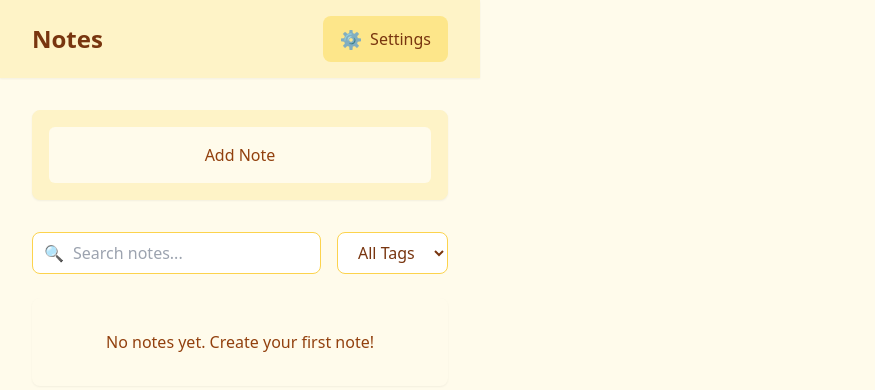
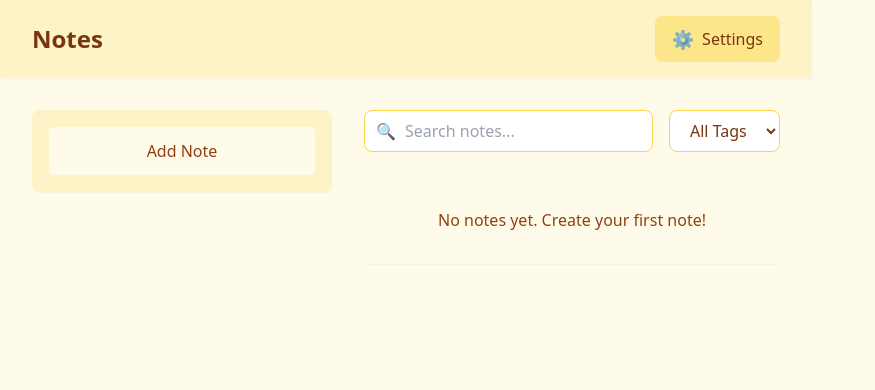
Before and after one commit to alireza-abdii/Notes-Manager, a React (Vite) app: page / in a window 1280 px wide. Shown: the top 390 px of the page, without its empty margins (0-875 px from the left). Built offline with nearby package versions, Linux system fonts and the light colour scheme; a web font is replaced by a local one.

Commit message:
improve design

```diff
--- a/src/App.tsx
+++ b/src/App.tsx
@@ -5,9 +5,13 @@ import { NoteList } from './features/notes/components/NoteList';
 function App() {
   return (
     <Layout>
-      <div className="space-y-8">
-        <NoteForm />
-        <NoteList />
+      <div className="grid gap-8 lg:grid-cols-[300px,1fr]">
+        <div className="lg:sticky lg:top-20">
+          <NoteForm />
+        </div>
+        <div>
+          <NoteList />
+        </div>
       </div>
     </Layout>
   );
--- a/src/components/Layout.tsx
+++ b/src/components/Layout.tsx
@@ -16,7 +16,7 @@ export function Layout({ children }: LayoutProps) {
       className={`min-h-screen bg-amber-50 text-amber-900 dark:bg-slate-900 dark:text-slate-100 ${isRTL ? 'font-vazir' : ''}`}
       dir={isRTL ? 'rtl' : 'ltr'}
     >
-      <header className="sticky top-0 z-10 bg-amber-100 shadow-sm dark:bg-slate-800">
+      <header className="sticky top-0 z-10 w-full bg-amber-100 shadow-sm dark:bg-slate-800">
         <div className="mx-auto max-w-7xl px-4 py-4 sm:px-6 lg:px-8">
           <div className="flex items-center justify-between">
             <h1 className="text-2xl font-bold text-amber-900 dark:text-slate-100">
@@ -29,7 +29,7 @@ export function Layout({ children }: LayoutProps) {
         </div>
       </header>
 
-      <main className="mx-auto max-w-7xl px-4 py-8 sm:px-6 lg:px-8">{children}</main>
+      <main className="mx-auto max-w-7xl px-4 py-6 sm:px-6 lg:px-8 lg:py-8">{children}</main>
     </div>
   );
 }
--- a/src/features/notes/components/NoteForm.tsx
+++ b/src/features/notes/components/NoteForm.tsx
@@ -24,7 +24,6 @@ export function NoteForm() {
         .filter(Boolean),
     });
 
-    // Reset form
     setTitle('');
     setContent('');
     setTags('');
@@ -32,17 +31,17 @@ export function NoteForm() {
   };
 
   return (
-    <motion.div layout transition={{ duration: 0.3 }} className="mb-8">
+    <motion.div layout transition={{ duration: 0.3 }} className="mb-4 lg:mb-0">
       <motion.form
         onSubmit={handleSubmit}
         className="card border border-amber-100 dark:border-slate-700"
         layout
       >
-        <motion.div layout className="space-y-4">
+        <motion.div layout className="space-y-3">
           {!isExpanded ? (
             <div
               onClick={() => setIsExpanded(true)}
-              className="cursor-pointer rounded-md bg-amber-50 p-4 text-amber-800 hover:bg-amber-100 dark:bg-slate-700 dark:text-slate-200 dark:hover:bg-slate-600"
+              className="cursor-pointer rounded-md bg-amber-50 p-3 text-amber-800 hover:bg-amber-100 dark:bg-slate-700 dark:text-slate-200 dark:hover:bg-slate-600"
             >
               <p className="text-center">{t('notes.add')}</p>
             </div>
@@ -51,7 +50,7 @@ export function NoteForm() {
               <div>
                 <label
                   htmlFor="title"
-                  className="mb-2 block text-sm font-medium text-amber-900 dark:text-slate-200"
+                  className="mb-1 block text-sm font-medium text-amber-900 dark:text-slate-200"
                 >
                   {t('notes.title_placeholder')}
                 </label>
@@ -69,7 +68,7 @@ export function NoteForm() {
               <div>
                 <label
                   htmlFor="content"
-                  className="mb-2 block text-sm font-medium text-amber-900 dark:text-slate-200"
+                  className="mb-1 block text-sm font-medium text-amber-900 dark:text-slate-200"
                 >
                   {t('notes.content_placeholder')}
                 </label>
@@ -77,7 +76,7 @@ export function NoteForm() {
                   id="content"
                   value={content}
                   onChange={(e) => setContent(e.target.value)}
-                  className="input min-h-[120px] resize-y focus:border-amber-500 focus:ring-amber-500 dark:focus:border-slate-500 dark:focus:ring-slate-500"
+                  className="input min-h-[100px] resize-y focus:border-amber-500 focus:ring-amber-500 dark:focus:border-slate-500 dark:focus:ring-slate-500"
                   required
                 />
               </div>
@@ -85,7 +84,7 @@ export function NoteForm() {
               <div>
                 <label
                   htmlFor="tags"
-                  className="mb-2 block text-sm font-medium text-amber-900 dark:text-slate-200"
+                  className="mb-1 block text-sm font-medium text-amber-900 dark:text-slate-200"
                 >
                   {t('notes.tags_placeholder')}
                 </label>
```
